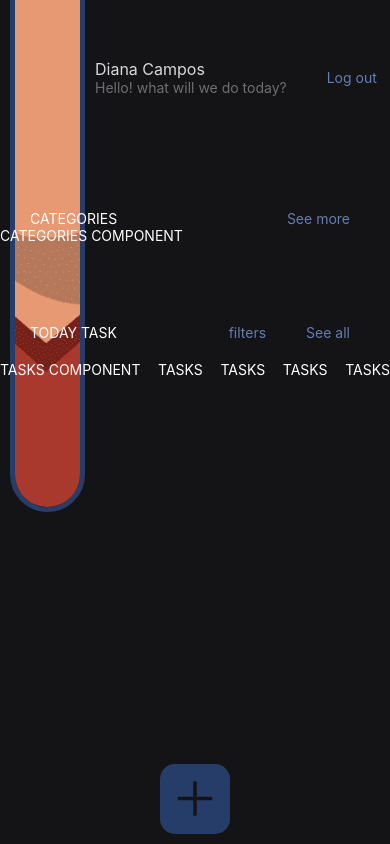
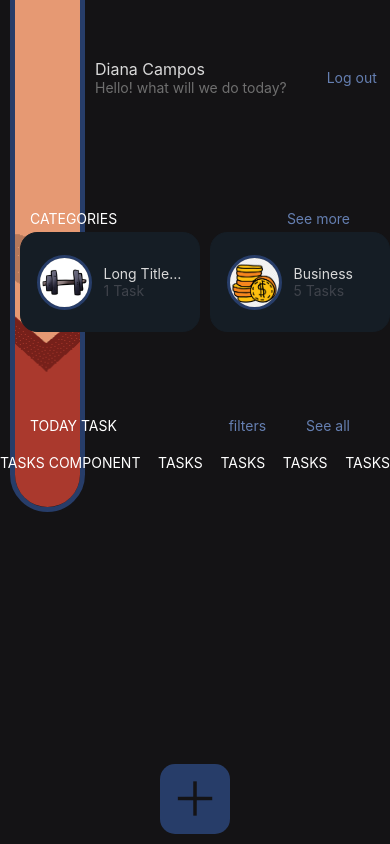
Before and after one commit to Diana-Camz/ToDoApp, a React Native app: screen /Home in a window 390 px wide. Built offline with nearby package versions, Linux system fonts and the light colour scheme.

Commit message:
add Category Component to Home Screen

```diff
--- a/src/screens/Home.js
+++ b/src/screens/Home.js
@@ -1,8 +1,11 @@
-import { Pressable, StyleSheet, Text, View } from 'react-native'
+import { Pressable, StyleSheet, Text, View, FlatList } from 'react-native'
 import React from 'react'
+import exampleCategory from '../data/exampleCategory'
 import CustomIcon from '../components/CustomIcon'
 import { colorsTheme } from '../styles/colorsTheme'
+import { containers } from '../styles/containers'
 import CustomUserName from '../components/CustomUserName'
+import Category from '../components/Category'
 
 
 const Home = ({navigation}) => {
@@ -14,8 +17,15 @@ const Home = ({navigation}) => {
             <Text style={styles.categories_title}>CATEGORIES</Text>
             <Text style={styles.categories_option}>See more</Text>
         </View>
-        <View>
-            <Text style={styles.categories_title}>CATEGORIES COMPONENT</Text>
+        <View style={containers.category}>
+            <FlatList
+            data={exampleCategory}
+            keyExtractor={item => item.key}
+            horizontal={true}
+            renderItem={({item}) =>
+                <Category onPress={() => console.log(`Category button id ${item.key} pressed`)}  title={item.title} tasks={item.tasks} image={item.image}/>
+            }
+            />
         </View>
       </View>
       <View>
```
